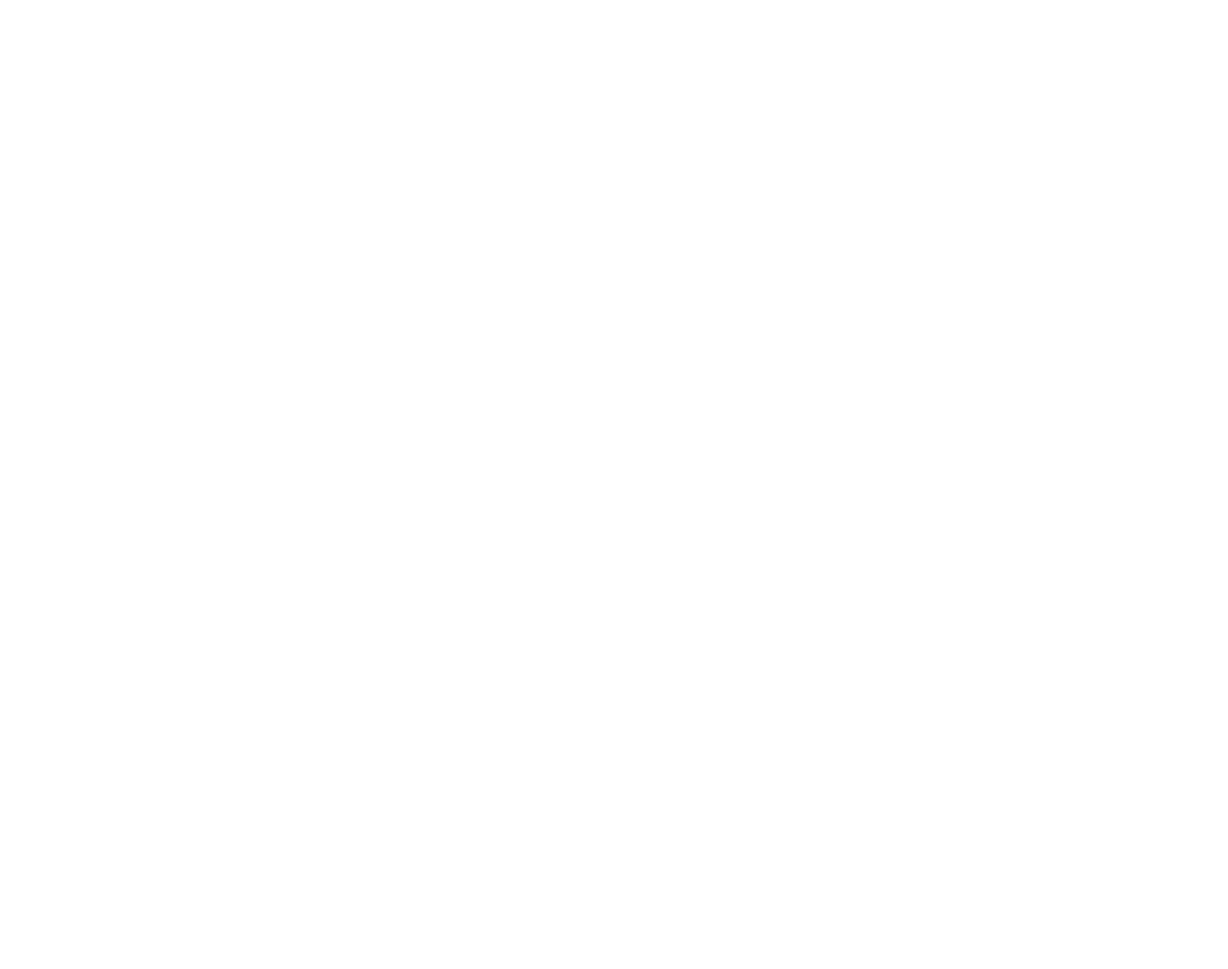
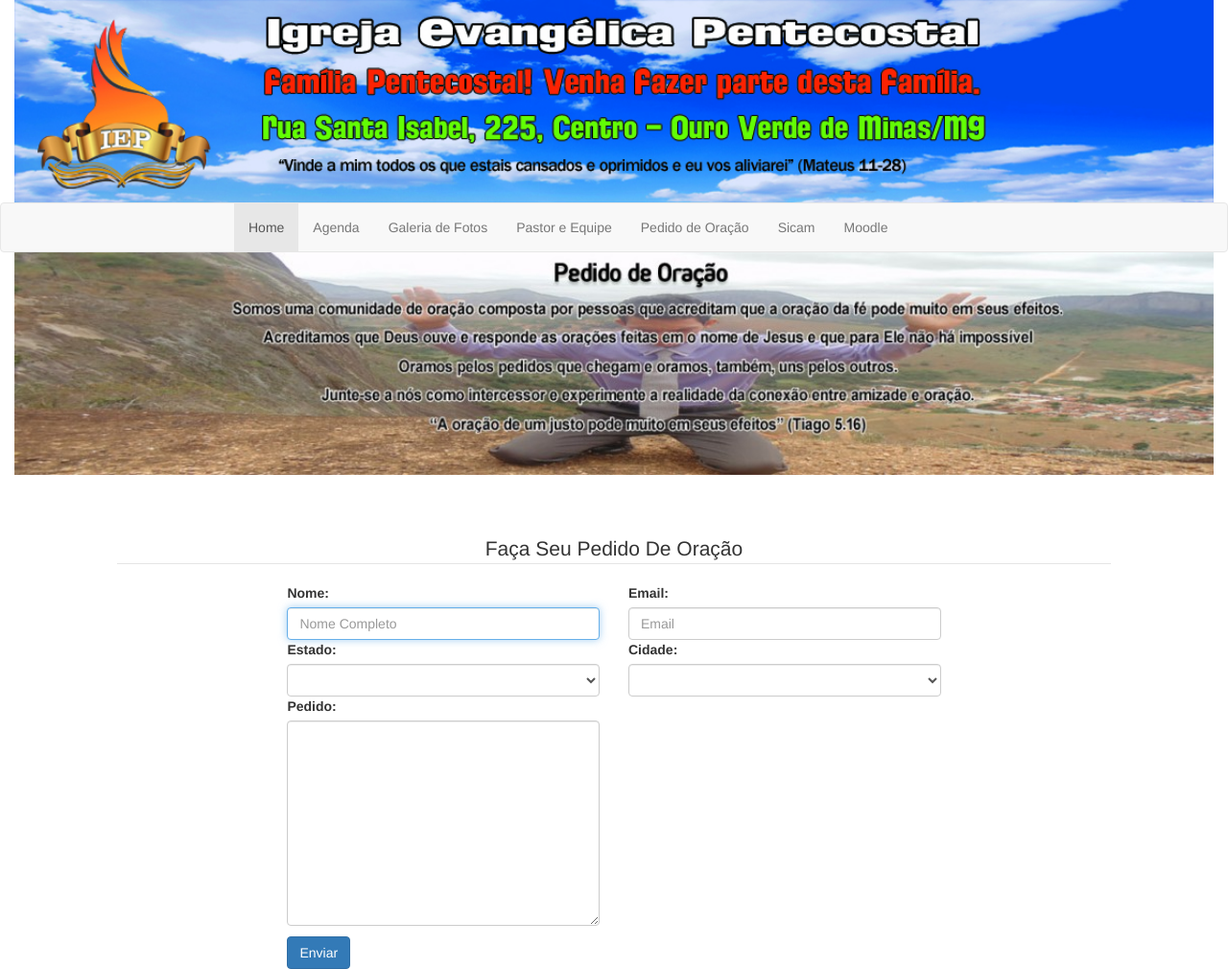
Before and after one commit to walteraugustoramos/iepouroverdemg, a PHP site: page /pedido_oracao.php in a window 1280 px wide. Before the commit the page is empty. Shown: the whole page at 96% size. Before the commit the page ends 800 px from the top, so only its background shows below. Run offline with PHP 8.4, Linux system fonts and the light colour scheme; lists and menus that the app fills with data are empty; some libraries are stand-ins or nearby versions.

Commit message:
Inclusão de formulario de pedido de oração

```diff
--- a/index.php
+++ b/index.php
@@ -51,7 +51,7 @@
                 <li><a href="#">Agenda</a></li>
                 <li><a href="#">Galeria de Fotos</a></li>
                 <li><a href="#">Pastor e Equipe</a></li>
-                <li><a href="#">Pedido de Oração</a></li>
+                <li><a href="pedido_oracao.php">Pedido de Oração</a></li>
                 <li><a href="#">Sicam</a></li>
                 <li><a href="#">Moodle</a></li>
                 </ul>
--- a/pedido_oracao.php
+++ b/pedido_oracao.php
@@ -0,0 +1,132 @@
+<!DOCTYPE html>
+<html lang="pt-br">
+  <head>
+    <meta charset="utf-8">
+    <meta http-equiv="X-UA-Compatible" content="IE=edge">
+    <meta name="viewport" content="width=device-width, initial-scale=1">
+    <!-- As 3 meta tags acima *devem* vir em primeiro lugar dentro do `head`; qualquer outro conteúdo deve vir *após* essas tags -->
+    <title>Igreja Evangelica Pentecostal Ouro Verde de Minas</title>
+
+    <!-- Bootstrap -->
+    <link href="bootstrap-3.3.6-dist/css/bootstrap.min.css" rel="stylesheet">
+
+    <!--Css-->
+    <link rel="stylesheet" href="css/style.css">
+    <!-- HTML5 shim e Respond.js para suporte no IE8 de elementos HTML5 e media queries -->
+    <!-- ALERTA: Respond.js não funciona se você visualizar uma página file:// -->
+    <!--[if lt IE 9]>
+      <script src="https://oss.maxcdn.com/html5shiv/3.7.2/html5shiv.min.js"></script>
+      <script src="https://oss.maxcdn.com/respond/1.4.2/respond.min.js"></script>
+    <![endif]-->
+  </head>
+  <body>
+    <!--INICIO BANNER PLACA-->
+    <div class="container-fluid">
+      <div class="row">
+        <div class="col-md-12">
+          <img src="img/placa.jpg" alt="" class="img-responsive" height="170px" width="100%">
+        </div>
+      </div>
+    </div>
+    <!--FIM BANNER PLACA-->
+
+    <nav class="navbar navbar-default">
+      <!-- Brand and toggle get grouped for better mobile display -->
+      <div class="navbar-header">
+        <button type="button" class="navbar-toggle collapsed" data-toggle="collapse" data-target="#bs-example-navbar-collapse-1" aria-expanded="false">
+          <span class="sr-only">Toggle navigation</span>
+          <span class="icon-bar"></span>
+          <span class="icon-bar"></span>
+          <span class="icon-bar"></span>
+        </button>
+      </div><!--navbar-header-->
+
+      <!--INICIO MENU-->
+      <div class="container-fluid">
+        <div class="row">
+          <div class="col-md-8 col-md-offset-2">
+            <div class="collapse navbar-collapse" id="bs-example-navbar-collapse-1">
+              <ul class="nav navbar-nav">
+                <li class="active"><a href="index.php">Home</a></li>
+                <li><a href="#">Agenda</a></li>
+                <li><a href="#">Galeria de Fotos</a></li>
+                <li><a href="#">Pastor e Equipe</a></li>
+                <li><a href="#">Pedido de Oração</a></li>
+                <li><a href="#">Sicam</a></li>
+                <li><a href="#">Moodle</a></li>
+                </ul>
+            </div><!-- /.navbar-collapse -->
+          </div><!-- col-md-8 col-md-offset-2 -->
+        </div><!--row-->
+      </div><!--container-->
+      <!--FIM MENU-->
+    </nav><!--navbar-->
+
+	<div class="container-fluid">
+		<div class="row">
+			<div class="col-md-12">
+				<img src="img/pedido-de-oracao.jpg" class="img-responsive" alt="" height="200" width="100%">
+			</div>
+		</div>
+
+		<div class="row" style="margin-top:5%;">
+			<div class="col-md-10 col-md-offset-1">
+				<fieldset>
+					<legend><center>Faça Seu Pedido De Oração</center></legend>
+
+					<form action="">
+						<div class="row">
+							<div class="col-md-4 col-md-offset-2">
+								<label for="nome">Nome: </label>
+								<input type="text" name="nome" class="form-control" placeholder="Nome Completo" autofocus required>
+							</div>
+
+							<div class="col-md-4">
+								<label for="email">Email: </label>
+								<input type="email" name="email" class="form-control" placeholder="Email">
+							</div>
+						</div>
+
+						<div class="row">
+							<div class="col-md-4 col-md-offset-2">
+								<label for="estado">Estado: </label>
+								<select id="estado" name="estado" class="form-control" required></select>
+							</div>
+
+							<div class="col-md-4">
+								<label for="cidade">Cidade: </label>
+								<select id="cidade" name="cidade" class="form-control" required></select>
+							</div>
+						</div>
+
+						<div class="row">
+							<div class="col-md-4 col-md-offset-2">
+								<label for="pedido-oracao">Pedido: </label>
+								<textarea name="pedido-oracao" class="form-control" id="pedido-oracao" cols="30" rows="10"></textarea>
+							</div>
+						</div>
+
+						<div class="row" style="margin-top:1%;">
+							<div class="col-md-2 col-md-offset-2">
+								<button type="submit" class="btn btn-primary">Enviar</button>
+							</div>
+						</div>
+					</form>
+				</fieldset>
+			</div>
+		</div>
+	</div>
+
+    <!-- jQuery (obrigatório para plugins JavaScript do Bootstrap) -->
+    <script src="https://ajax.googleapis.com/ajax/libs/jquery/1.11.3/jquery.min.js"></script>
+    <!-- Inclui todos os plugins compilados (abaixo), ou inclua arquivos separadados se necessário -->
+    <script src="bootstrap-3.3.6-dist/js/bootstrap.min.js"></script>
+    <!--Script para controlar a velocidade do carousel de imagens da home e permitir avançar as imagens com as setas do teclado do usuario-->
+    <script>
+      $('.carousel').carousel({
+        interval:5000,
+        keyboard:true
+      })
+    </script>
+  </body>
+</html>
```
